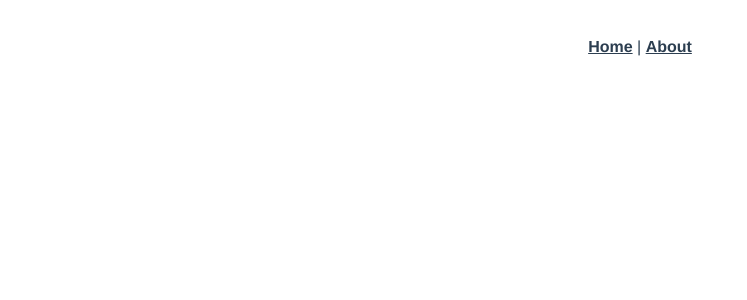
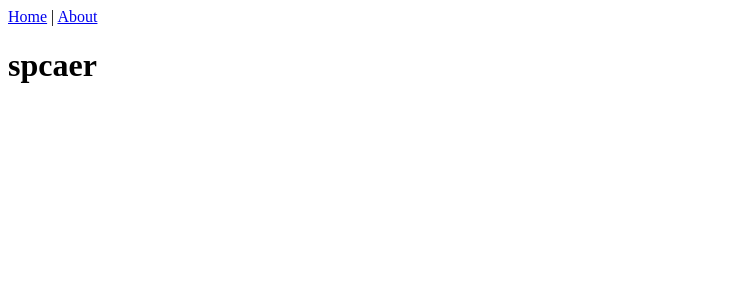
Before and after one commit to PiotrKupniewski/vue-spacer, a Vue app: page /#/spacer in a window 1280 px wide. Shown: the top 300 px of the page, without its empty margins (0-747 px from the left). Built offline with nearby package versions, Linux system fonts and the light colour scheme.

Commit message:
clenup project

```diff
--- a/src/App.vue
+++ b/src/App.vue
@@ -1,7 +1,7 @@
 <template>
   <div id="app">
     <div id="nav">
-      <router-link to="/">Home</router-link> |
+      <router-link to="/spcaer">Home</router-link> |
       <router-link to="/about">About</router-link>
     </div>
     <router-view/>
@@ -9,24 +9,5 @@
 </template>
 
 <style lang="scss">
-#app {
-  font-family: Avenir, Helvetica, Arial, sans-serif;
-  -webkit-font-smoothing: antialiased;
-  -moz-osx-font-smoothing: grayscale;
-  text-align: center;
-  color: #2c3e50;
-}
 
-#nav {
-  padding: 30px;
-
-  a {
-    font-weight: bold;
-    color: #2c3e50;
-
-    &.router-link-exact-active {
-      color: #42b983;
-    }
-  }
-}
 </style>
--- a/src/components/HelloWorld.vue
+++ /dev/null
@@ -1,60 +0,0 @@
-<template>
-  <div class="hello">
-    <h1>{{ msg }}</h1>
-    <p>
-      For a guide and recipes on how to configure / customize this project,<br>
-      check out the
-      <a href="https://cli.vuejs.org" target="_blank" rel="noopener">vue-cli documentation</a>.
-    </p>
-    <h3>Installed CLI Plugins</h3>
-    <ul>
-      <li><a href="https://github.com/vuejs/vue-cli/tree/dev/packages/%40vue/cli-plugin-babel" target="_blank" rel="noopener">babel</a></li>
-      <li><a href="https://github.com/vuejs/vue-cli/tree/dev/packages/%40vue/cli-plugin-router" target="_blank" rel="noopener">router</a></li>
-      <li><a href="https://github.com/vuejs/vue-cli/tree/dev/packages/%40vue/cli-plugin-eslint" target="_blank" rel="noopener">eslint</a></li>
-      <li><a href="https://github.com/vuejs/vue-cli/tree/dev/packages/%40vue/cli-plugin-unit-jest" target="_blank" rel="noopener">unit-jest</a></li>
-    </ul>
-    <h3>Essential Links</h3>
-    <ul>
-      <li><a href="https://vuejs.org" target="_blank" rel="noopener">Core Docs</a></li>
-      <li><a href="https://forum.vuejs.org" target="_blank" rel="noopener">Forum</a></li>
-      <li><a href="https://chat.vuejs.org" target="_blank" rel="noopener">Community Chat</a></li>
-      <li><a href="https://twitter.com/vuejs" target="_blank" rel="noopener">Twitter</a></li>
-      <li><a href="https://news.vuejs.org" target="_blank" rel="noopener">News</a></li>
-    </ul>
-    <h3>Ecosystem</h3>
-    <ul>
-      <li><a href="https://router.vuejs.org" target="_blank" rel="noopener">vue-router</a></li>
-      <li><a href="https://vuex.vuejs.org" target="_blank" rel="noopener">vuex</a></li>
-      <li><a href="https://github.com/vuejs/vue-devtools#vue-devtools" target="_blank" rel="noopener">vue-devtools</a></li>
-      <li><a href="https://vue-loader.vuejs.org" target="_blank" rel="noopener">vue-loader</a></li>
-      <li><a href="https://github.com/vuejs/awesome-vue" target="_blank" rel="noopener">awesome-vue</a></li>
-    </ul>
-  </div>
-</template>
-
-<script>
-export default {
-  name: 'HelloWorld',
-  props: {
-    msg: String,
-  },
-};
-</script>
-
-<!-- Add "scoped" attribute to limit CSS to this component only -->
-<style scoped lang="scss">
-h3 {
-  margin: 40px 0 0;
-}
-ul {
-  list-style-type: none;
-  padding: 0;
-}
-li {
-  display: inline-block;
-  margin: 0 10px;
-}
-a {
-  color: #42b983;
-}
-</style>
--- a/src/router/index.js
+++ b/src/router/index.js
@@ -6,16 +6,13 @@ Vue.use(VueRouter);
 
 const routes = [
   {
-    path: '/',
+    path: '/spacer',
     name: 'Home',
     component: Home,
   },
   {
     path: '/about',
     name: 'About',
-    // route level code-splitting
-    // this generates a separate chunk (about.[hash].js) for this route
-    // which is lazy-loaded when the route is visited.
     component: () => import(/* webpackChunkName: "about" */ '../views/About.vue'),
   },
 ];
--- a/src/views/Home.vue
+++ b/src/views/Home.vue
@@ -1,18 +1,12 @@
 <template>
   <div class="home">
-    <img alt="Vue logo" src="../assets/logo.png">
-    <HelloWorld msg="Welcome to Your Vue.js App"/>
+   <h1>spcaer</h1>
   </div>
 </template>
 
 <script>
-// @ is an alias to /src
-import HelloWorld from '@/components/HelloWorld.vue';
 
 export default {
-  name: 'Home',
-  components: {
-    HelloWorld,
-  },
+  name: 'Home'
 };
 </script>
```
